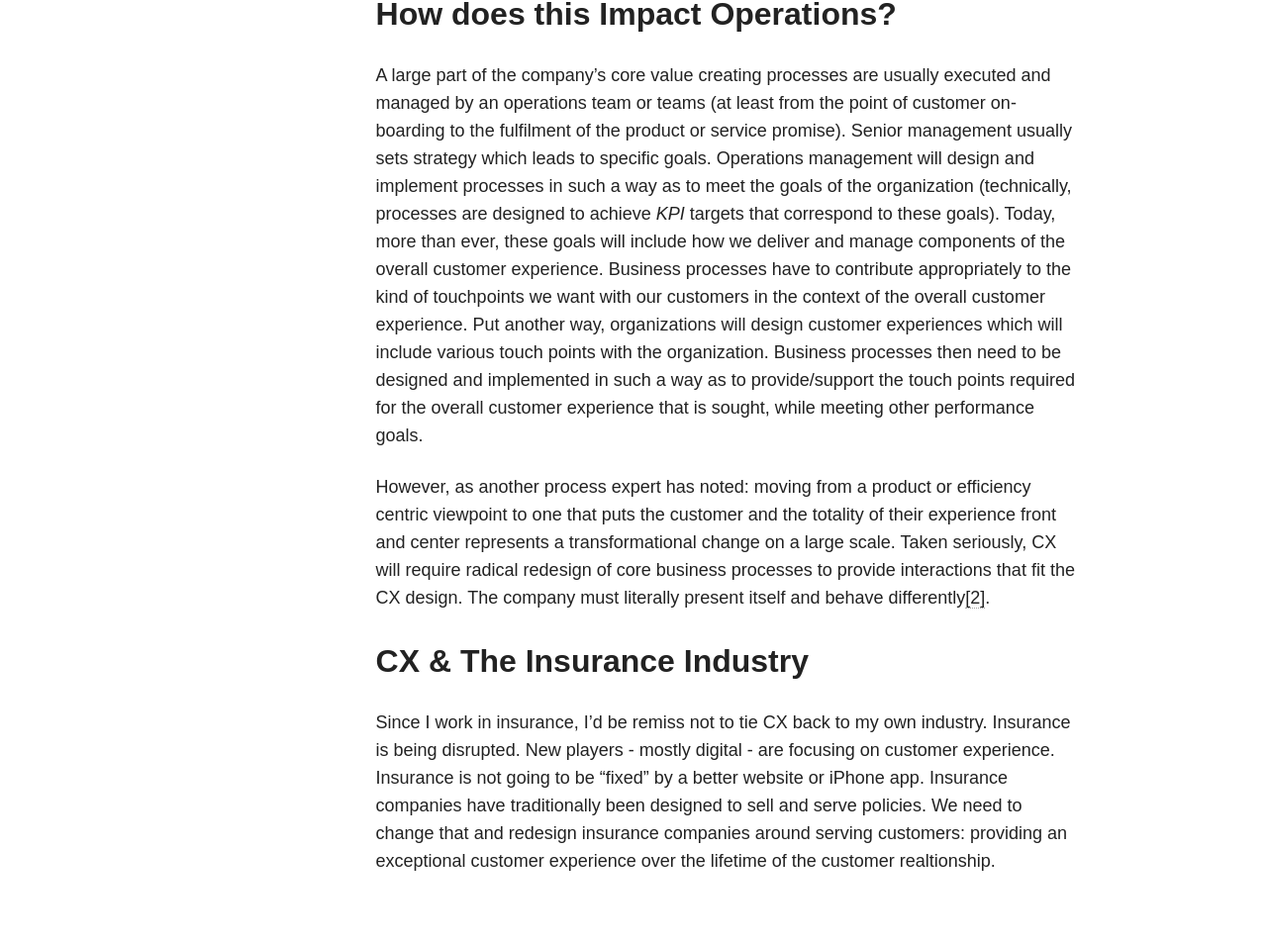
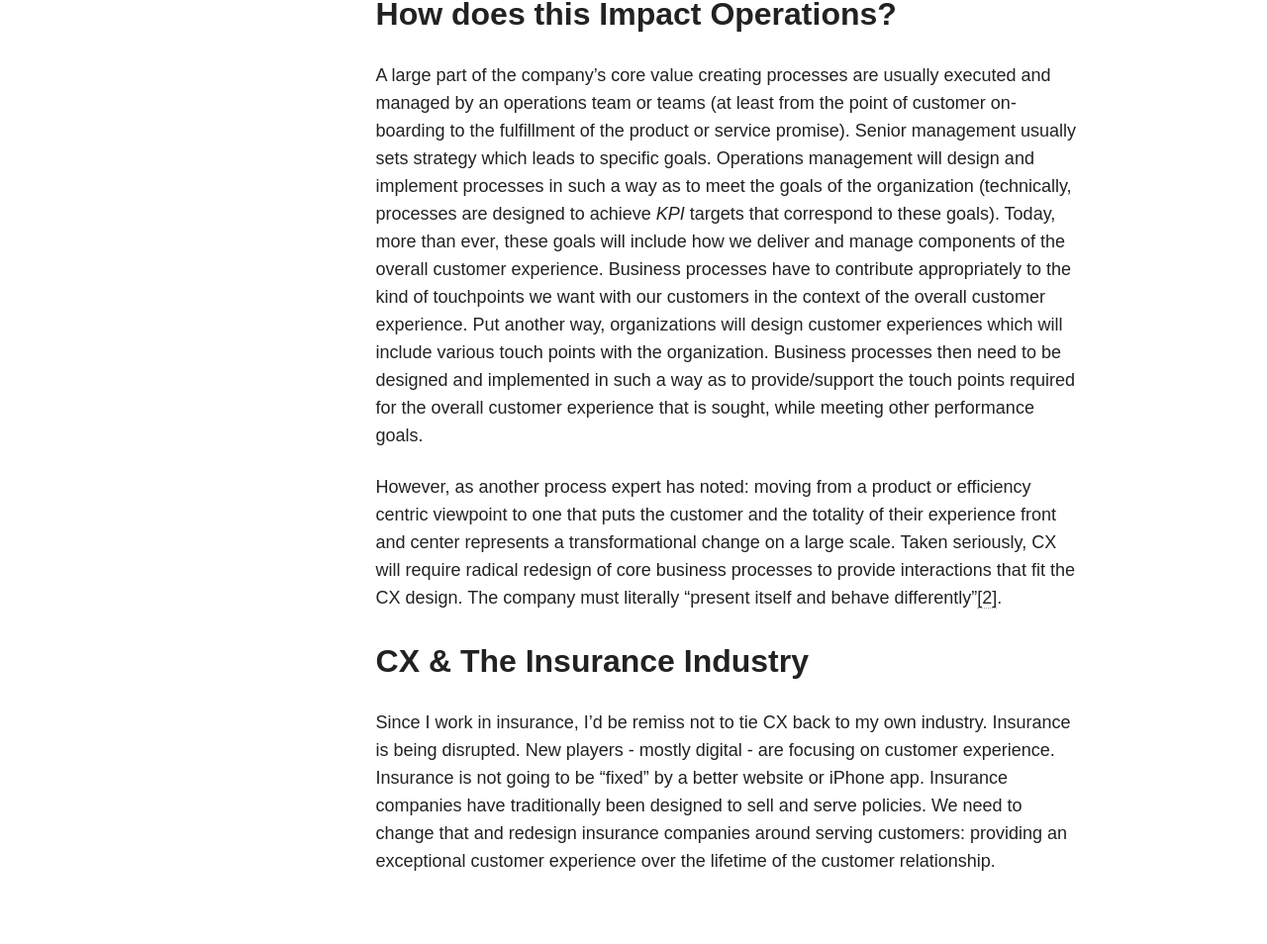
Before and after one commit to jjanuszczak/jjanuszczak.github.io, a Jekyll site: the page built from _posts/blog/2016-06-05-what-is-customer-experience.md, in a window 1280 px wide and 1400 px high, scrolled down 2584 px. Shown: the part 194-1148 px from the top of the window at 99% size. Built offline with Jekyll 4.4.1, drawn with Linux system fonts in a browser that asks for light colours; nearby versions of some CDN libraries; some of the changed lines change nothing that is shown; some of the changed text lies outside the part shown.

Commit message:
Updated CX blog entry

```diff
--- a/_config.yml
+++ b/_config.yml
@@ -6,6 +6,7 @@
 logo: site-logo.png
 search: true
 url: http://jjanuszczak.github.io
+#url: http://localhost:4000
 
 # Jekyll configuration
 
--- a/_posts/blog/2016-06-05-what-is-customer-experience.md
+++ b/_posts/blog/2016-06-05-what-is-customer-experience.md
@@ -1,13 +1,13 @@
 ---
 layout: post
-title: "What is Customer Experience?"
+title: "What is Customer Experience"
 modified:
 categories: blog
 excerpt:
 tags: []
 image:
   feature:
-date: 2016-06-05T08:08:50-04:00
+date: 2016-06-03T08:08:50-04:00
 ---
 *Customer Experience* (CX) is a term in great use amongst companies today as we all try to be customer centric: putting the customer at the center of everything we do. It's probably rising on it's own [hype cycle][hype-cycle], and as the term gets overused, it may pass through a *peak of inflated expectations*. However, it's not all hype as clearly we can easily find many examples of being product-centric, or even otherwise in business. If we are going to use the term productively (vs. just hype), we need to know exactly what customer experience is (and is not!). Specifically, how is customer experience different than:
 
@@ -26,13 +26,13 @@
 * Occurs at **many levels**: it's not just transactional and/or rational. CX also occurs at the emotional, sensorial and physical levels. In fact, the emotional response is often a function of a customer's values.
 * It's measured **by the customer** against their expectations across all the levels above.
 
-**Customer experience is the sum total of all interactions a customer has with an organization**. This runs from a customer’s initial awareness or discovery of a company  through to the purchase and use of its products or services. Customer experience is created by the customer's values *and* the company providing the experience. This includes aspects of the entire organization: employees, processes, and facilities. It encompasses every aspect of the products and services offered: from its marketing, packaging, product and service features, useability, reliability, etc.
+**Customer experience is the sum total of all interactions a customer has with an organization**. This runs from a customer’s initial awareness or discovery of a company  through to the purchase and use of its products or services. Customer experience is created by the customer's values *and* the company providing the experience. This includes aspects of the entire organization: employees, processes, and facilities. It encompasses every aspect of the products and services offered: from its marketing, packaging, product and service features, usability, reliability, etc.
 
 ## How is this Different than Customer Service?
-Unlike CX, customer service is the individual moments (or touchpoints) when employees are providing direct service to customers. Customer service is but a subset of customer experience. However, within the context of CX, we can see that customer service is an economic asset instead of an expense: these touch points are crucial to the lifetime relationships with customers. The return on investment on providing excpetional service justifies the cost of providing such service.
+Unlike CX, customer service is the individual moments (or touchpoints) when employees are providing direct service to customers. Customer service is but a subset of customer experience. However, within the context of CX, we can see that customer service is an economic asset instead of an expense: these touch points are crucial to the lifetime relationships with customers. The return on investment on providing exceptional service justifies the cost of providing such service.
 
 ## How is this Related to Process Design?
-Bruce Silver, an expert on business process and process design, defines a *process* as a sequence of activities in pursuit of a goal or result. In this context, an *activity* corresponds to an action - a bit of “work performed”.  It is an action performed repeatedly in the course of business. Each time an activity is performed it has a well-defined start and end. Like activities, business processes are also performed repeatedly on separate business transactions or requests[[1]][silver-process]. Business processes are often triggered by specific ustomer interations or touchpoints.
+Bruce Silver, an expert on business process and process design, defines a *process* as a sequence of activities in pursuit of a goal or result. In this context, an *activity* corresponds to an action - a bit of “work performed”.  It is an action performed repeatedly in the course of business. Each time an activity is performed it has a well-defined start and end. Like activities, business processes are also performed repeatedly on separate business transactions or requests[[1]][silver-process]. Business processes are often triggered by specific customer interactions or touchpoints.
 
 Process design is where all possible activity sequences leading from some initial state to some well defined end state is mapped along with decision points and events that control  branching between sequences of activities. In a thoroughly designed process, every instance of the process will follow some sequence of activities described by this process map. Whether explicitly mapped on paper/electronically, or implicitly defined by the common practices of an organization, this mapping is sometimes called an *orchestration* (of specific activities).
 
@@ -41,13 +41,13 @@
 CX starts from the customer's start point, their motivations and desired outcomes rather than the company's and includes accounting for emotion in the design. A given process will ignore the real starting point for the customer and their specific motivations. Instead, it starts at the point at which the customer makes a specific kind of request or a particular event occurs.
 
 ## How does this Impact Operations?
-A large part of the company's core value creating processes are usually executed and managed by an operations team or teams (at least from the point of customer on-boarding to the fulfilment of the product or service promise). Senior management usually sets strategy which leads to specific goals. Operations management will design and implement processes in such a way as to meet the goals of the organization (technically, processes are designed to achieve *KPI* targets that correspond to these goals). Today, more than ever, these goals will include how we deliver and manage components of the overall customer experience. Business processes have to contribute appropriately to the kind of touchpoints we want with our customers in the context of the overall customer experience. Put another way, organizations will design customer experiences which will include various touch points with the organization. Business processes then need to be designed and implemented in such a way as to provide/support the touch points required for the overall customer experience that is sought, while meeting other performance goals.
+A large part of the company's core value creating processes are usually executed and managed by an operations team or teams (at least from the point of customer on-boarding to the fulfillment of the product or service promise). Senior management usually sets strategy which leads to specific goals. Operations management will design and implement processes in such a way as to meet the goals of the organization (technically, processes are designed to achieve *KPI* targets that correspond to these goals). Today, more than ever, these goals will include how we deliver and manage components of the overall customer experience. Business processes have to contribute appropriately to the kind of touchpoints we want with our customers in the context of the overall customer experience. Put another way, organizations will design customer experiences which will include various touch points with the organization. Business processes then need to be designed and implemented in such a way as to provide/support the touch points required for the overall customer experience that is sought, while meeting other performance goals.
 
-However, as another process expert has noted: moving from a product or efficiency centric viewpoint to one that puts the customer and the totality of their experience front and center represents a transformational change on a large scale. Taken seriously, CX will require radical redesign of core business processes to provide interactions that fit the CX design. The company must literally present itself and behave differently[[2]][anatoly-digital].
+However, as another process expert has noted: moving from a product or efficiency centric viewpoint to one that puts the customer and the totality of their experience front and center represents a transformational change on a large scale. Taken seriously, CX will require radical redesign of core business processes to provide interactions that fit the CX design. The company must literally "present itself and behave differently"[[2]][anatoly-digital].
 
 ## CX & The Insurance Industry
 
-Since I work in insurance, I'd be remiss not to tie CX back to my own industry. Insurance is being disrupted. New players - mostly digital - are focusing on customer experience. Insurance is not going to be "fixed" by a better website or iPhone app. Insurance companies have traditionally been designed to sell and serve policies. We need to change that and redesign insurance companies around serving customers: providing an exceptional customer experience over the lifetime of the customer realtionship.
+Since I work in insurance, I'd be remiss not to tie CX back to my own industry. Insurance is being disrupted. New players - mostly digital - are focusing on customer experience. Insurance is not going to be "fixed" by a better website or iPhone app. Insurance companies have traditionally been designed to sell and serve policies. We need to change that and redesign insurance companies around serving customers: providing an exceptional customer experience over the lifetime of the customer relationship.
 
 [hype-cycle]: https://en.wikipedia.org/wiki/Hype_cycle
 [cx-def]: https://en.wikipedia.org/wiki/Customer_experience
```
